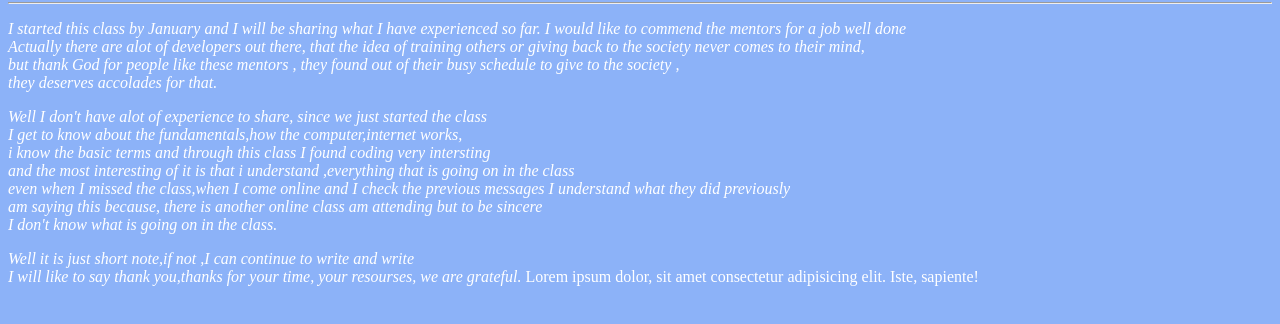
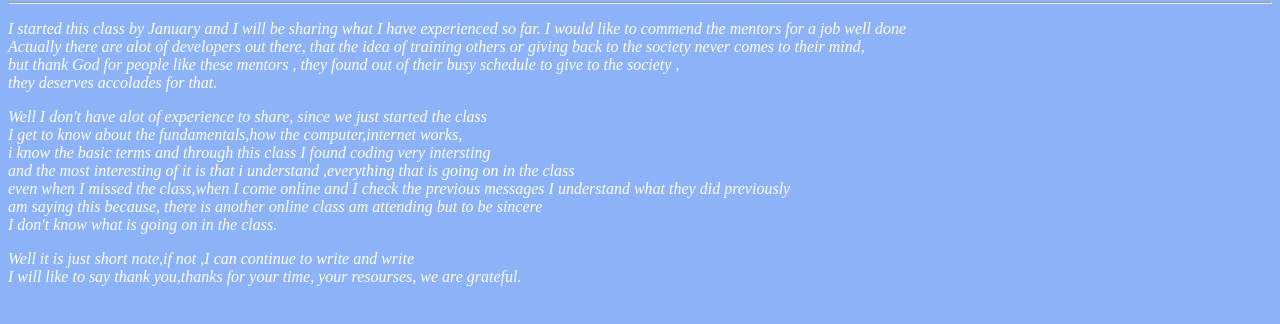
Before and after one commit to Adejopeace/demo-repo, a plain HTML site: page index.html in a window 1280 px wide. Shown: the part 64-388 px from the top of the page. Drawn offline with Linux system fonts and the light colour scheme.

Commit message:
added index.html

```diff
--- a/index.html
+++ b/index.html
@@ -38,7 +38,7 @@
         <p> <i>
             Well it is just short note,if not ,I can continue to write and write <br>
             I will like to say thank you,thanks for your time, your resourses, we are grateful.</i>
-            Lorem ipsum dolor, sit amet consectetur adipisicing elit. Iste, sapiente!
+
 
         </p>
 
```
Also changed, not shown: 1 other file.
